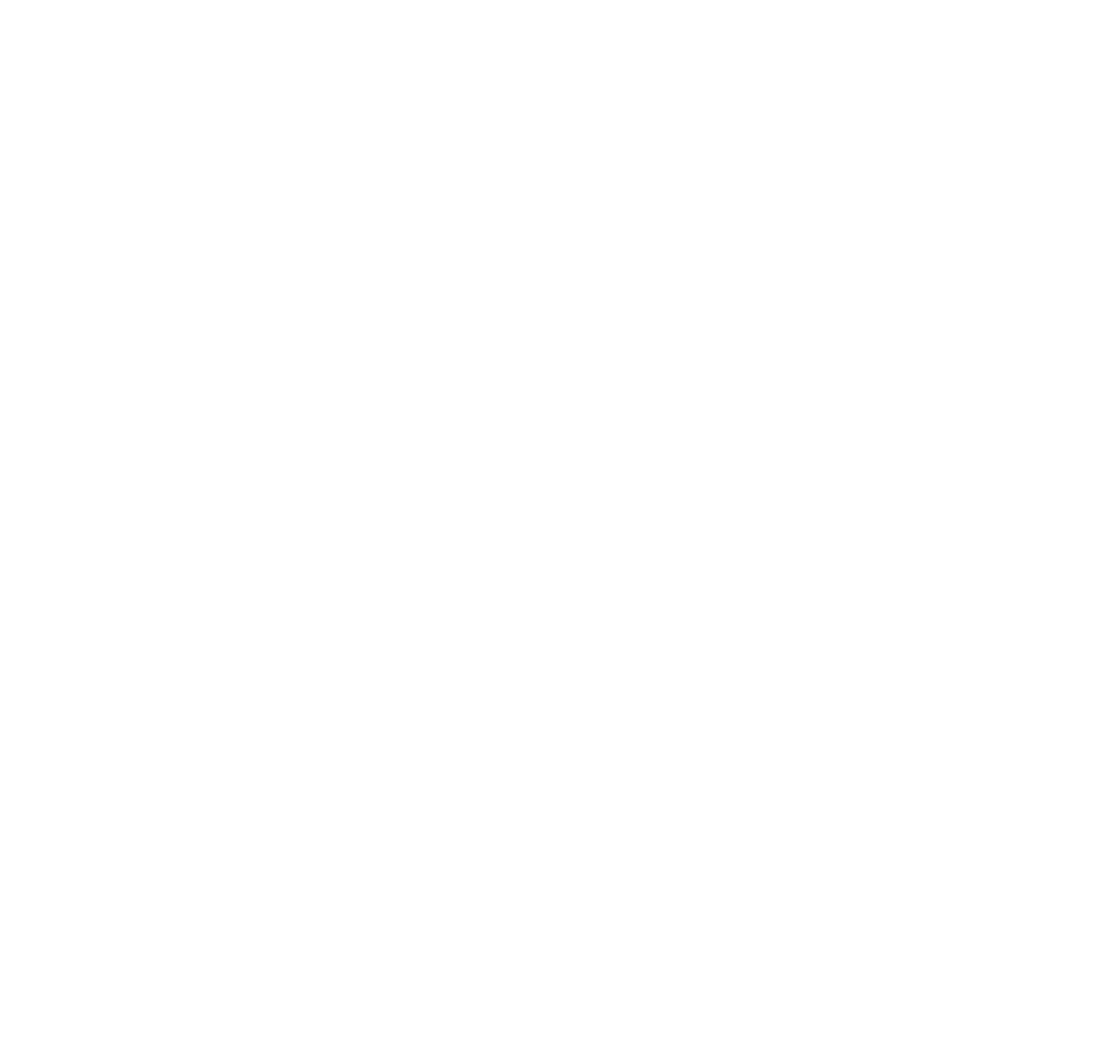
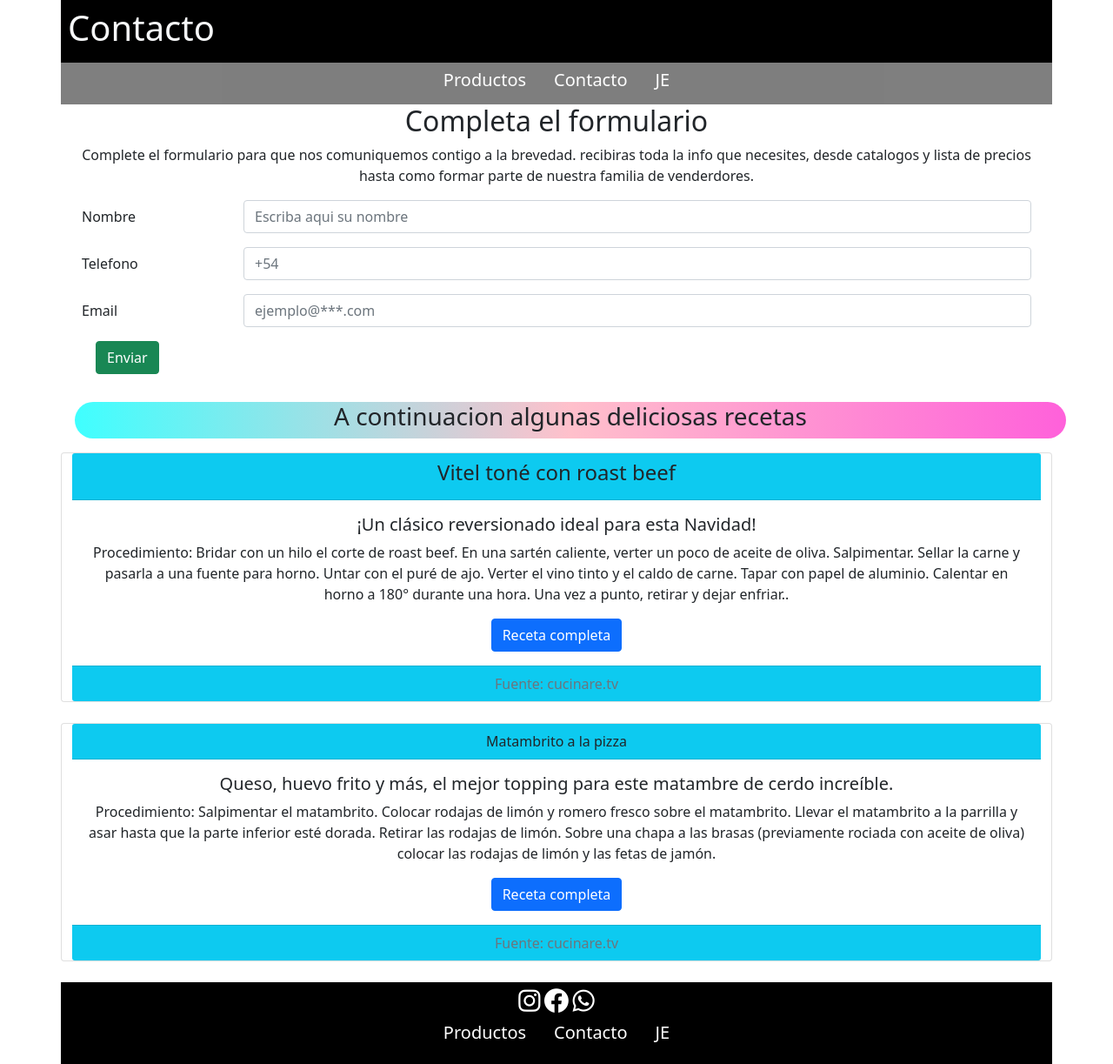
Before and after one commit to JuanErcole/JE, a plain HTML site: page pages/contacto.html in a window 1280 px wide. Shown: the whole page at 87% size. Before the commit the page ends 800 px from the top, so only its background shows below. Drawn offline with nearby package versions, Linux system fonts and the light colour scheme; a web font is replaced by a local one.

Commit message:
pagina de contacto ok

```diff
--- a/pages/contacto.html
+++ b/pages/contacto.html
@@ -0,0 +1,164 @@
+<!DOCTYPE html>
+<html lang="en">
+<head>
+    <meta charset="UTF-8">
+    <meta http-equiv="X-UA-Compatible" content="IE=edge">
+    <meta name="viewport" content="width=device-width, initial-scale=1.0">
+    <link href="https://cdnjs.cloudflare.com/ajax/libs/font-awesome/6.0.0/css/all.min.css" rel="stylesheet" />
+    <link rel="preconnect" href="https://fonts.googleapis.com">
+    <link rel="preconnect" href="https://fonts.gstatic.com" crossorigin>
+    <link href="https://fonts.googleapis.com/css2?family=Courgette&family=Send+Flowers&display=swap" rel="stylesheet">
+    <link href="https://cdn.jsdelivr.net/npm/bootstrap@5.1.3/dist/css/bootstrap.min.css" rel="stylesheet" integrity="sha384-1BmE4kWBq78iYhFldvKuhfTAU6auU8tT94WrHftjDbrCEXSU1oBoqyl2QvZ6jIW3" crossorigin="anonymous">
+    <link rel="stylesheet" href="../steelsheets/style.css">
+    <title>Contacto</title>
+</head>
+<body>
+    <header>
+        <section class="container bg-black p-2">
+            <h1 class="h1 text-light">Contacto</h1>
+        </section>
+        <section class="container bg-black opacity-50 d-flex justify-content-center">
+            <ul class="nav flex-nowrap">
+                <li class="nav-item">
+                  <a class="nav-link active h5 text-white" aria-current="page" href="pages/productos.html">Productos</a>
+                </li>
+                <li class="nav-item">
+                  <a class="nav-link h5 text-white" href="pages/contacto.html">Contacto</a>
+                </li>
+                <li class="nav-item">
+                  <a class="nav-link h5 text-white" href="pages/je.html">JE</a>
+                </li>
+              </ul>
+        </section>
+    </header>
+    <main>
+        <section class="container">
+            <article class="row">
+                <h2 class="text-center">Completa el formulario</h2>
+                <p class="text-center">Complete el formulario para que nos comuniquemos contigo a la brevedad. recibiras toda la info que necesites, desde catalogos y lista de precios hasta como formar parte de nuestra familia de venderdores.</p>
+            </article>
+            <form action="Enviar" class="container">
+                <div class="row mb-3">
+                    <label for="colFormLabelSm" class="col-sm-2 col-form-label">Nombre</label>
+                    <div class="col-sm-10">
+                        <input type="email" class="form-control" id="colFormLabelSm" placeholder="Escriba aqui su nombre">
+                    </div>
+                </div>
+                <div class="row mb-3">
+                    <label for="colFormLabel" class="col-sm-2 col-form-label">Telefono</label>
+                    <div class="col-sm-10">
+                      <input type="email" class="form-control" id="colFormLabel" placeholder="+54">
+                    </div>
+                </div>
+                  <div class="row">
+                    <label for="colFormLabelLg" class="col-sm-2 col-form-label">Email</label>
+                    <div class="col-sm-10">
+                      <input type="email" class="form-control" id="colFormLabelLg" placeholder="ejemplo@***.com">
+                    </div>
+                </div>
+                <button type="submit" class="btn btn-success m-3">Enviar</button>
+            </form>
+            <div class="row">
+                <article class="rounded-pill m-3 recetasContacto">
+                    <h3 class="text-center">A continuacion algunas deliciosas recetas</h3>
+                </article>
+                <div class="card text-center mb-4">
+                    <div class="card-header bg-info">
+                      <h4>Vitel toné con roast beef</h4>
+                    </div>
+                    <div class="card-body">
+                      <h5 class="card-title">¡Un clásico reversionado ideal para esta Navidad!</h5>
+                      <p class="card-text">Procedimiento: Bridar con un hilo el corte de roast beef. En una sartén caliente, verter un poco de aceite de oliva. Salpimentar. Sellar la carne y pasarla a una fuente para horno. Untar con el puré de ajo. Verter el vino tinto y el caldo de carne. Tapar con papel de aluminio. Calentar en horno a 180° durante una hora. Una vez a punto, retirar y dejar enfriar..</p>
+                      <button type="button" class="btn btn-primary" data-bs-toggle="modal" data-bs-target="#staticBackdrop">
+                        Receta completa
+                      </button>
+                    </div>
+                    <div class="card-footer text-muted bg-info">
+                      Fuente: cucinare.tv
+                    </div>
+                </div>
+                <div class="modal fade" id="staticBackdrop" data-bs-backdrop="static" data-bs-keyboard="false" tabindex="-1" aria-labelledby="staticBackdropLabel" aria-hidden="true">
+                    <div class="modal-dialog">
+                        <div class="modal-content">
+                        <div class="modal-header">
+                            <h5 class="modal-title" id="staticBackdropLabel">Vitel toné con roast beef</h5>
+                            <button type="button" class="btn-close" data-bs-dismiss="modal" aria-label="Close"></button>
+                        </div>
+                        <div class="modal-body">
+                            <p> Procedimiento: Bridar con un hilo el corte de roast beef. En una sartén caliente, verter un poco de aceite de oliva. Salpimentar. Sellar la carne y pasarla a una fuente para horno. Untar con el puré de ajo. Verter el vino tinto y el caldo de carne. Tapar con papel de aluminio. Calentar en horno a 180° durante una hora. Una vez a punto, retirar y dejar enfriar.</p>
+                            <p>Para la salsa: En un bowl, incorporar el atún y la anchoa. Verter el jugo de limón. Agregar las alcaparras y la mayonesa. Condimentar con pimienta negra y verter un poco de aceite de oliva. Procesar con mixer y reservar.</p>
+                            <p>Emplatado: Retirar el hilo del roast beef y cortar en rodajas. En un plato grande colocar las rodajas de carne y por encima verter la salsa. Agregar unas alcaparra y rallar huevo duro. Terminar con perejil picado.</p>
+                        </div>
+                    <div class="modal-footer">
+                        <button type="button" class="btn btn-secondary" data-bs-dismiss="modal">Cerrar</button>
+                    </div>
+                    </div>
+                  </div>
+                </div>
+                  <div class="card text-center mb-4">
+                    <div class="card-header  bg-info">
+                        Matambrito a la pizza
+                    </div>
+                    <div class="card-body">
+                      <h5 class="card-title">Queso, huevo frito y más, el mejor topping para este matambre de cerdo increíble.</h5>
+                      <p class="card-text">Procedimiento: Salpimentar el matambrito. Colocar rodajas de limón y romero fresco sobre el matambrito. Llevar el matambrito a la parrilla y asar hasta que la parte inferior esté dorada. Retirar las rodajas de limón. Sobre una chapa a las brasas (previamente rociada con aceite de oliva) colocar las rodajas de limón y las fetas de jamón.</p>
+                      <button type="button" class="btn btn-primary" data-bs-toggle="modal" data-bs-target="#staticBackdrop1">
+                        Receta completa
+                      </button>
+                    </div>
+                    <div class="card-footer text-muted bg-info">
+                        Fuente: cucinare.tv
+                    </div>
+                  </div>
+                <div class="modal fade" id="staticBackdrop1" data-bs-backdrop="static" data-bs-keyboard="false" tabindex="-1" aria-labelledby="Matambrito" aria-hidden="true">
+                  <div class="modal-dialog">
+                    <div class="modal-content">
+                      <div class="modal-header">
+                        <h5 class="modal-title" id="Matambrito">Matambrito a la pizza</h5>
+                        <button type="button" class="btn-close" data-bs-dismiss="modal" aria-label="Close"></button>
+                      </div>
+                      <div class="modal-body">
+                        <ol>
+                        <li>Salpimentar el matambrito. Colocar rodajas de limón y romero fresco sobre el matambrito.</li>
+                        <li>Llevar el matambrito a la parrilla y asar hasta que la parte inferior esté dorada. Retirar las rodajas de limón.</li>
+                        <li>Sobre una chapa a las brasas (previamente rociada con aceite de oliva) colocar las rodajas de limón y las fetas de jamón.</li>
+                        <li>Dar vuelta el matambrito y verter la salsa de tomates.</li>
+                        <li>Agregar el jamón, trozos de queso muzzarella y tiras de morrón.</li>
+                        <li>Cubrir el matambrito con una placa invertida y colocar brasas por encima.</li>
+                        <li>Cocinar los huevos sobre la chapa y desgranar queso azul sobre los mismos.</li>
+                        <li>Una vez a punto, poner esta preparación sobre el matambrito.</li>
+                        <li>Servir el matambrito acompañado con rodajas asadas de limón y romero.</li>
+                        </ol>
+                      </div>
+                      <div class="modal-footer">
+                        <button type="button" class="btn btn-secondary" data-bs-dismiss="modal">Cerrar</button>
+                      </div>
+                    </div>
+                  </div>
+                </div>
+            </div>
+        </section>
+    </main>
+    <footer class="container bg-black align-content-center text-center p-2 ">
+        <section class="redesFooter">
+            <a href="#" target="blank"><i class="fa-brands fa-instagram redes"></i></a>
+            <a href="#" target="bank"><i class="fa-brands fa-facebook redes"></i></a>
+            <a href="#"><i class="fa-brands fa-whatsapp redes"></i></a>
+        </section>
+        <section class="container d-flex justify-content-center">
+            <ul class="nav flex-nowrap">
+                <li class="nav-item">
+                  <a class="nav-link active h5 text-white" aria-current="page" href="pages/productos.html">Productos</a>
+                </li>
+                <li class="nav-item">
+                  <a class="nav-link h5 text-white" href="pages/contacto.html">Contacto</a>
+                </li>
+                <li class="nav-item">
+                  <a class="nav-link h5 text-white" href="pages/je.html">JE</a>
+                </li>
+              </ul>
+        </section>
+    </footer>
+    <script src="https://cdn.jsdelivr.net/npm/bootstrap@5.1.3/dist/js/bootstrap.bundle.min.js" integrity="sha384-ka7Sk0Gln4gmtz2MlQnikT1wXgYsOg+OMhuP+IlRH9sENBO0LRn5q+8nbTov4+1p" crossorigin="anonymous"></script>
+</body>
+</html>
--- a/steelsheets/style.css
+++ b/steelsheets/style.css
@@ -1,6 +1,8 @@
-body{
+.body{
     background: linear-gradient(rgb(255, 52, 208), pink, aqua);
 }
+
+/*-.-.-.-.-.-.-.-.- HOME -.-.-.-.-.-*/
 
 .redesIG{
     background: linear-gradient(rgba(0, 0, 255, 0.816), rgba(245, 50, 154, 0.855), rgba(255, 0, 0, 0.838), rgba(255, 166, 0, 0.844));
@@ -31,3 +33,11 @@ body{
 .redesFooter .redes{
     color: white;
 }
+
+/*-.-.-.-.-.-.-.-.-.- FIN DEL HOME -.-.-.-.-.-.-.-.-*/
+
+/*-.-.-.-.-.-.-.-.-.- INICIO DE CONTACTO -.-.-.-.-.-.-.-.*/
+
+.recetasContacto{
+    background: linear-gradient(to left, rgba(255, 52, 208, 0.781), pink, rgba(0, 255, 255, 0.753));
+}
```
Also changed, not shown: index.html (+6 -6 lines).
